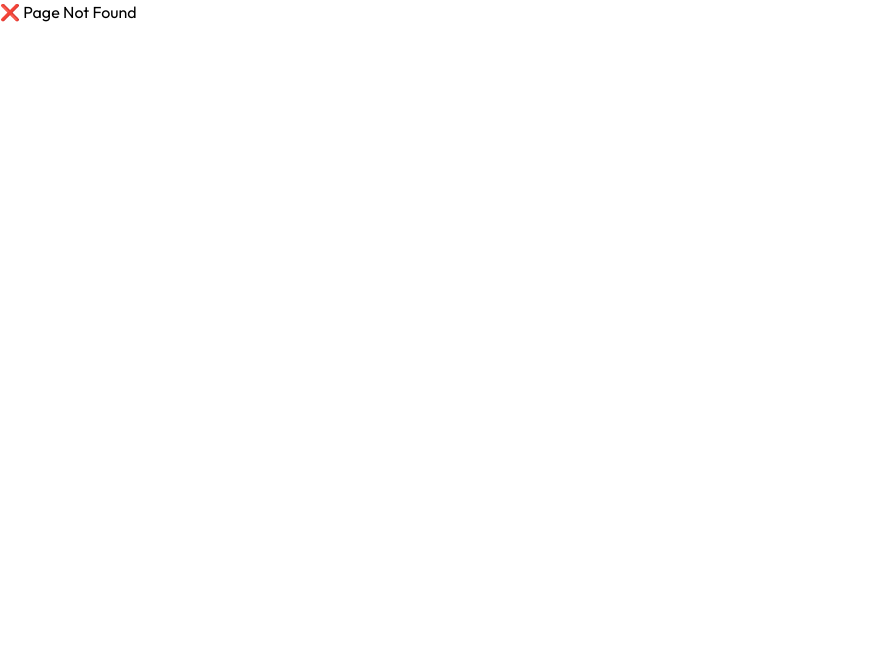
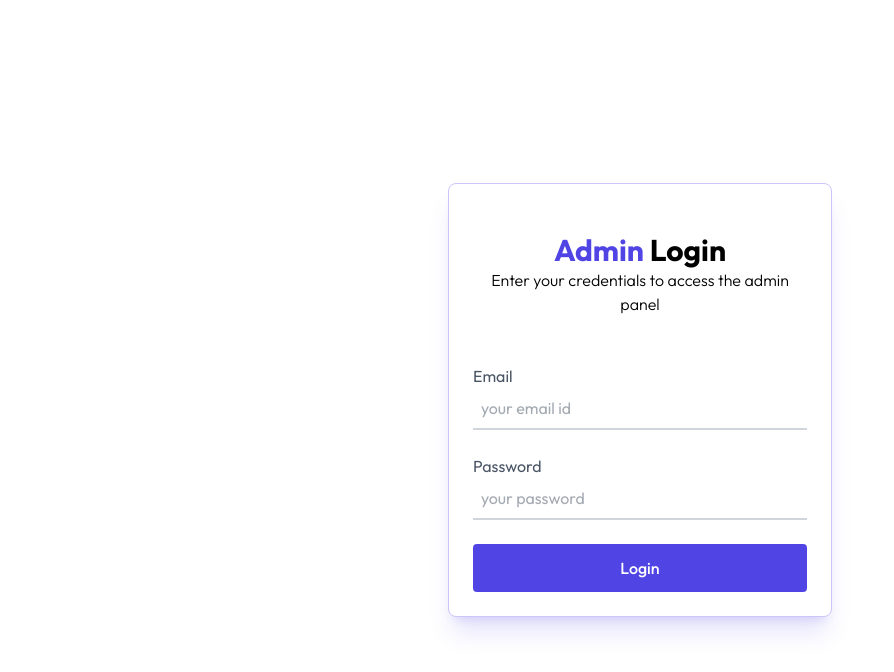
Before and after one commit to fanubalti786/full-stack-ai-powered-blog-app, a React (Vite) app in the folder client/: page /login in a window 1280 px wide. Before the commit this address had no page. Shown: the top 672 px of the page, without its empty margins (0-894 px from the left). Built offline with nearby package versions, Linux system fonts and the light colour scheme.

Commit message:
alhamdulillah finally frentend cover of my this blog web project

```diff
--- a/client/src/App.jsx
+++ b/client/src/App.jsx
@@ -13,7 +13,7 @@ import Login from "./components/admin/Login";
 
 export default function App() {
 
-  const isLoggedIn = true;
+  // const isLoggedIn = true;
 
   function NotFound() {
   return <h1>❌ Page Not Found</h1>;
@@ -28,9 +28,11 @@ function AdminNotFound() {
         {/* Admin Routes */}
       <Route
         path="/admin"
-        element={isLoggedIn ? <Layout /> : <Login />}
+        // element={isLoggedIn ? <Layout /> : <Login />}
+        element={<Layout /> }
+
       >
-        {isLoggedIn && (
+        {/* {isLoggedIn && ( */}
           <>
             <Route index element={<Dashboard />} />
             <Route path="addBlog" element={<AddBlog />} />
@@ -39,11 +41,12 @@ function AdminNotFound() {
             {/* Agar /admin ke andar koi unknown path ho */}
             {/* <Route path="*" element={<AdminNotFound />} /> */}
           </>
-        )}
+        {/* )} */}
       </Route>
       {/* Normal Routes */}
         <Route path="/" element={<Home />} />
         <Route path="/blog/:id" element={<Blog />} />
+        <Route path="/login" element={<Login/>} />
         <Route path="/test" element={<Test/>} />
         <Route path="*" element={<NotFound />} />
         <Route path="/admin/*" element={<AdminNotFound />} />
--- a/client/src/components/Navbar.jsx
+++ b/client/src/components/Navbar.jsx
@@ -8,7 +8,7 @@ export default function Navbar() {
     <div className=" flex justify-between items-center
     mx-8 sm:mx-20 xl:mx-32 py-5 ">
       <img onClick={()=>navigate("/")} src={assets.logo} alt="logo" className="w-32 sm:w-44 cursor-pointer" />
-      <button onClick={()=>navigate("/admin")} className="flex items-center gap-2 rounded-full text-sm
+      <button onClick={()=>navigate("/login")} className="flex items-center gap-2 rounded-full text-sm
       cursor-pointer bg-primary text-white px-5 py-2.5">
         Admin Login
         <img src={assets.arrow} alt="arrow" className="w-3"/>
--- a/client/src/components/admin/Login.jsx
+++ b/client/src/components/admin/Login.jsx
@@ -1,7 +1,8 @@
 import React, { useState } from 'react'
-import { Outlet } from 'react-router-dom';
+import { Outlet, useNavigate } from 'react-router-dom';
 
 export default function Login() {
+  const navigate = useNavigate()
   const [email,setEmail] = useState("")
   const [password,setPassword] = useState("")
   const handleSubmit = (e) => {
@@ -19,15 +20,15 @@ export default function Login() {
           <form onSubmit={handleSubmit} className=' mt-6 text-gray-600 p-2 '>
               <div className='flex flex-col mb-6'>
                 <label>Email</label>
-                <input onChange={(e) => setEmail(e.target.value)} value={email} type="email" required placeholder='your email id'
+                <input onChange={(e) => setEmail(e.target.value)} value={email} type="email"  placeholder='your email id'
                 className='border-b-2 border-gray-300 p-2 outline-none' />
               </div>
               <div className='flex flex-col mb-6'>
                 <label>Password</label>
-                <input onChange={(e) => setPassword(e.target.value)} value={password} type="Password" required placeholder='your password'
+                <input onChange={(e) => setPassword(e.target.value)} value={password} type="Password"  placeholder='your password'
                 className='border-b-2 border-gray-300 p-2 outline-none' />
               </div>
-              <button type='submit' className='w-full py-3 font-medium bg-primary
+              <button onClick={() => navigate('/admin')} type='submit' className='w-full py-3 font-medium bg-primary
               rounded text-white cursor-pointer hover:bg-primary/90 transition-all'>Login</button>
             </form>
           </div>
--- a/client/src/index.css
+++ b/client/src/index.css
@@ -10,10 +10,12 @@
 }
 
 @theme{
-  /* --color-primary: #5044E5 */
-  --color-primary: green
+  --color-primary: #5044E5
+
+  /* --color-primary: #5F9EA0 */
 
 }
+
 
 .rich-text { font-size: 15px;  }
 
--- a/client/src/pages/Blog.jsx
+++ b/client/src/pages/Blog.jsx
@@ -32,12 +32,14 @@ export default function Blog() {
   }, []);
   return data ? (
     <div className="relative">
+      <Navbar/>
+
       <img
         src={assets.gradientBackground}
         alt=""
-        className="absolute -top-50 opacity-50  "
+        className="absolute -top-50 opacity-50 -z-1 "
       />
-      <Navbar />
+
 
       <div className="text-center text-gray-700 mt-20">
         <p className="font-medium text-primary py-4 ">
```
